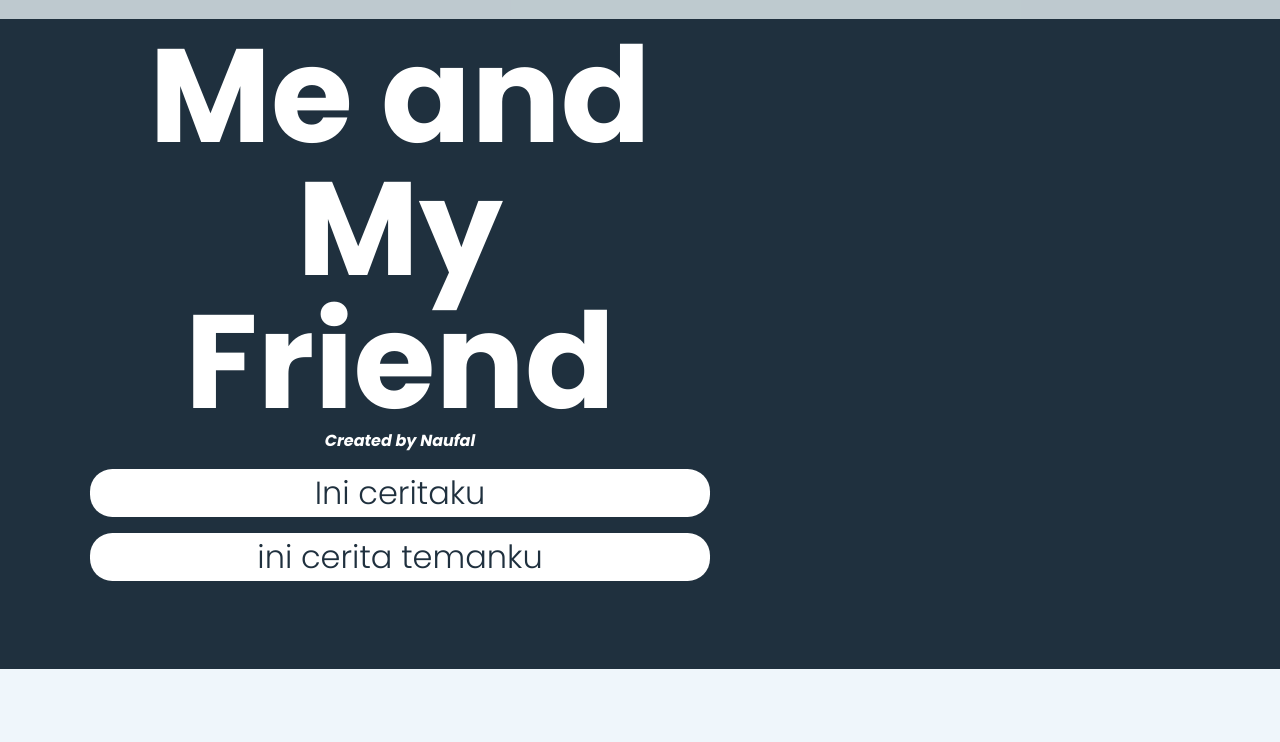
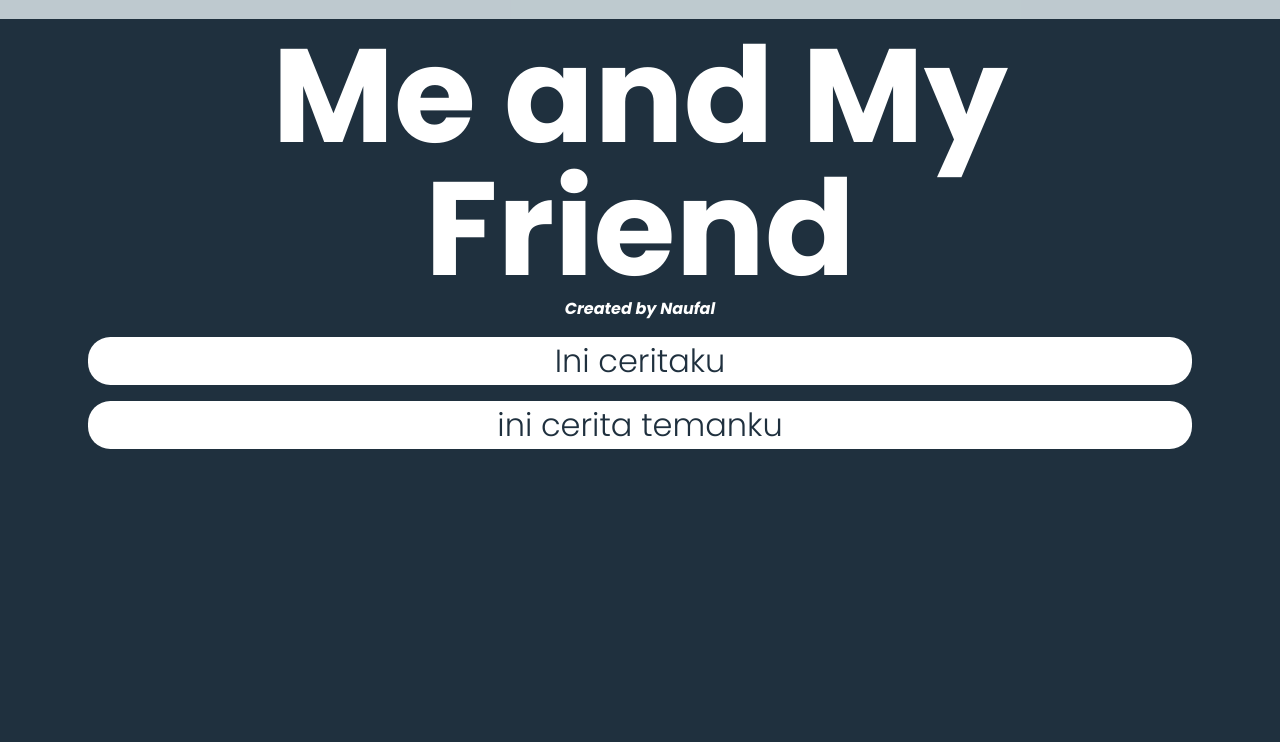
Before and after one commit to noobpal/meandfriend, a plain HTML site: page index.html in a window 1280 px wide. Shown: the part 58-800 px from the top of the page. Drawn offline with nearby package versions, Linux system fonts and the light colour scheme.

Commit message:
Update style.css

```diff
--- a/css/style.css
+++ b/css/style.css
@@ -55,10 +55,10 @@ nav .navbar-extra a::after {
 
 .hero {
   display: block;
-  padding: 5.5rem 7%;
-  max-width: 100vh;
-  ailgn-items: center;
+  padding: 5.5rem;
+  height: 100vh;
   text-align: center;
+  align-items: center;
   color: #fff;
 }
 
```
